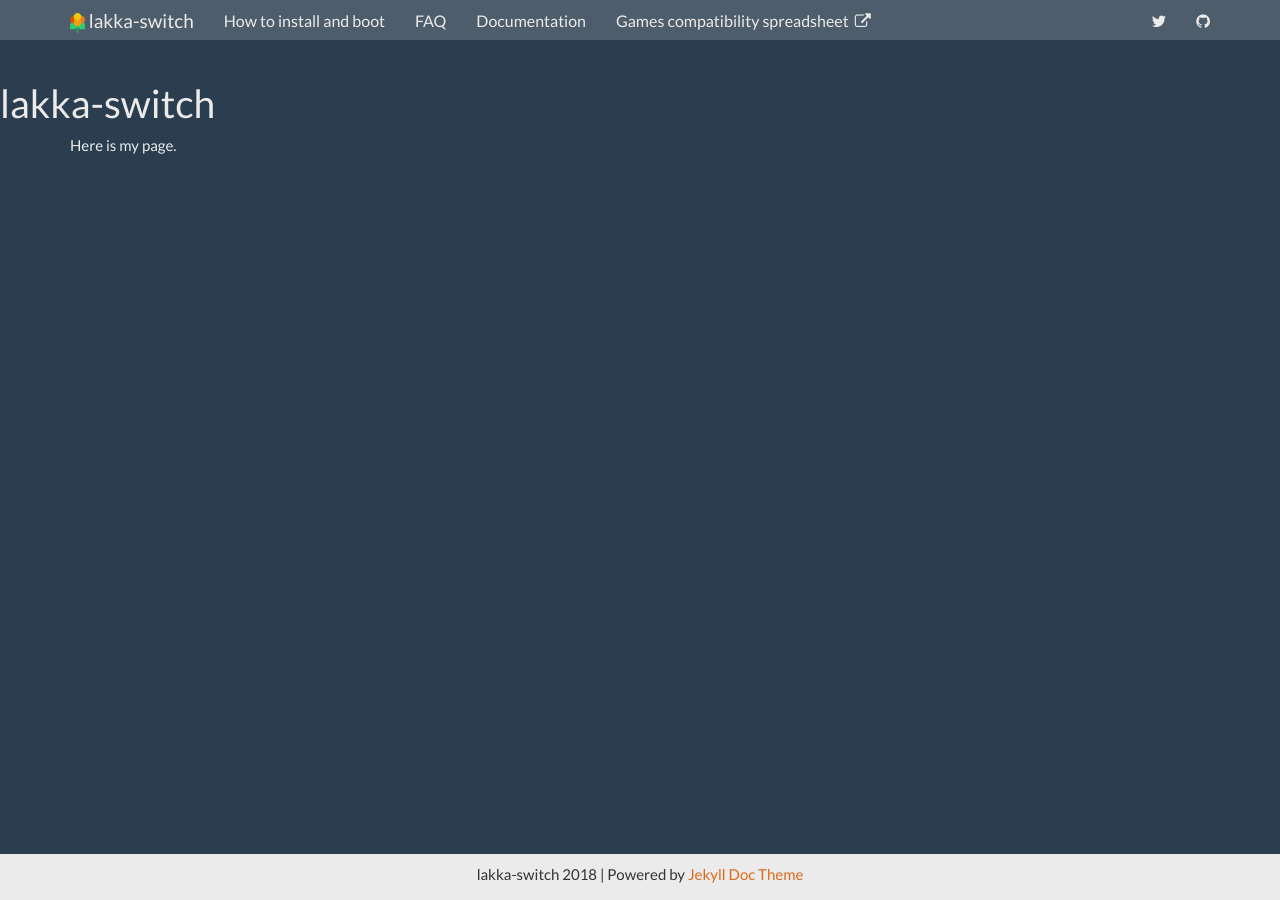
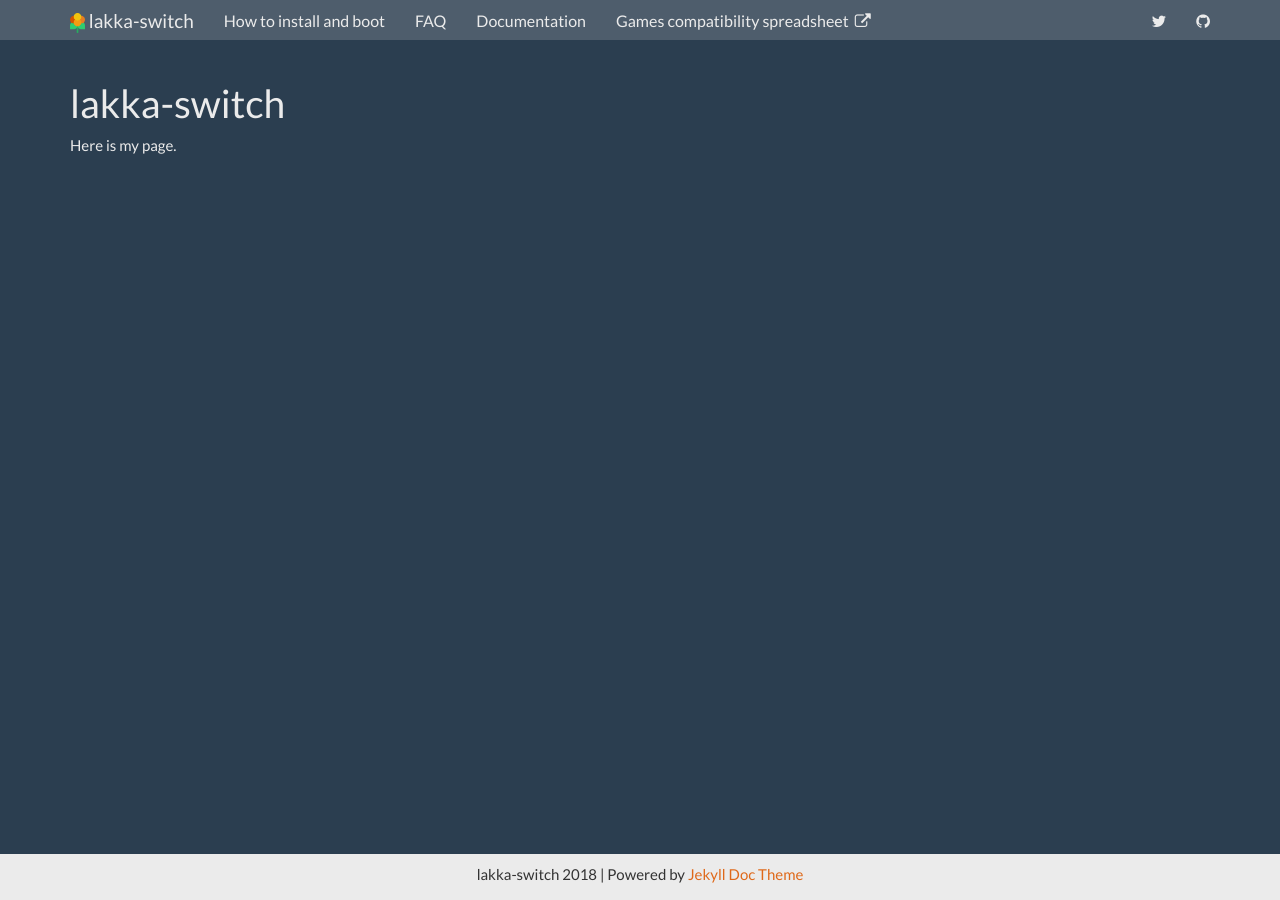
Before and after one commit to lakka-switch/documentation, a Jekyll site: the page built from index.md, in a window 1280 px wide. Built offline with Jekyll 4.4.1, drawn with Linux system fonts in a browser that asks for light colours; nearby versions of some CDN libraries.

Commit message:
Update page.html

```diff
--- a/_layouts/page.html
+++ b/_layouts/page.html
@@ -2,16 +2,14 @@
 layout: default
 ---
 
-<div class="post">
+<div class="post container">
 
     <header class="post-header">
         <h1 class="post-title">{{ page.title }}</h1>
     </header>
 
     <article class="post-content">
-        <div class="container">
-            {{ content }}
-        </div>
+        {{ content }}
     </article>
 
 </div>
```
